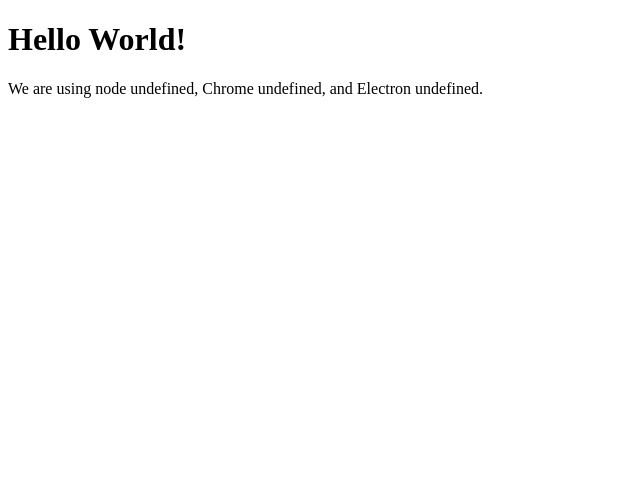
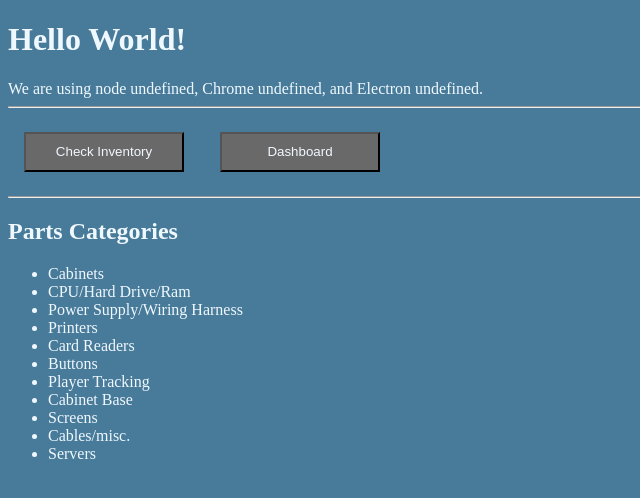
Before and after one commit to motosharpley/inventory-mgmt, an Electron app: page index.html in a window 800 px wide. Shown: the whole page, without its empty margins (0-640 px from the left). Drawn offline with Linux system fonts and the light colour scheme.

Commit message:
roughing out ui components

```diff
--- a/index.html
+++ b/index.html
@@ -5,6 +5,7 @@
 	<meta charset="UTF-8">
 	<meta name="viewport" content="width=device-width, initial-scale=1.0">
 	<meta http-equiv="X-UA-Compatible" content="ie=edge">
+	<link rel="stylesheet" href="style.css">
 	<title>Inventory</title>
 </head>
 
@@ -16,6 +17,26 @@
 	<script>document.write(process.versions.chrome)</script>,
 	and Electron
 	<script>document.write(process.versions.electron)</script>.
+<hr>
+<button>Check Inventory</button>
+<button>Dashboard</button>
+<hr>
+<h2>Parts Categories</h2>
+<div class="categories">
+	<ul>
+		<li>Cabinets</li>
+		<li>CPU/Hard Drive/Ram</li>
+		<li>Power Supply/Wiring Harness</li>
+		<li>Printers</li>
+		<li>Card Readers</li>
+		<li>Buttons</li>
+		<li>Player Tracking</li>
+		<li>Cabinet Base</li>
+		<li>Screens</li>
+		<li>Cables/misc.</li>
+		<li>Servers</li>
+	</ul>
+</div>
 </body>
 
 </html>
--- /dev/null
+++ b/style.css
@@ -0,0 +1,12 @@
+body {
+  color: aliceblue;
+  background-color: rgb(72, 123, 153);
+}
+button {
+  width: 160px;
+  height: 40px;
+  background-color: dimgray;
+  color: aliceblue;
+  padding: 5px;
+  margin: 1rem;
+}
```
